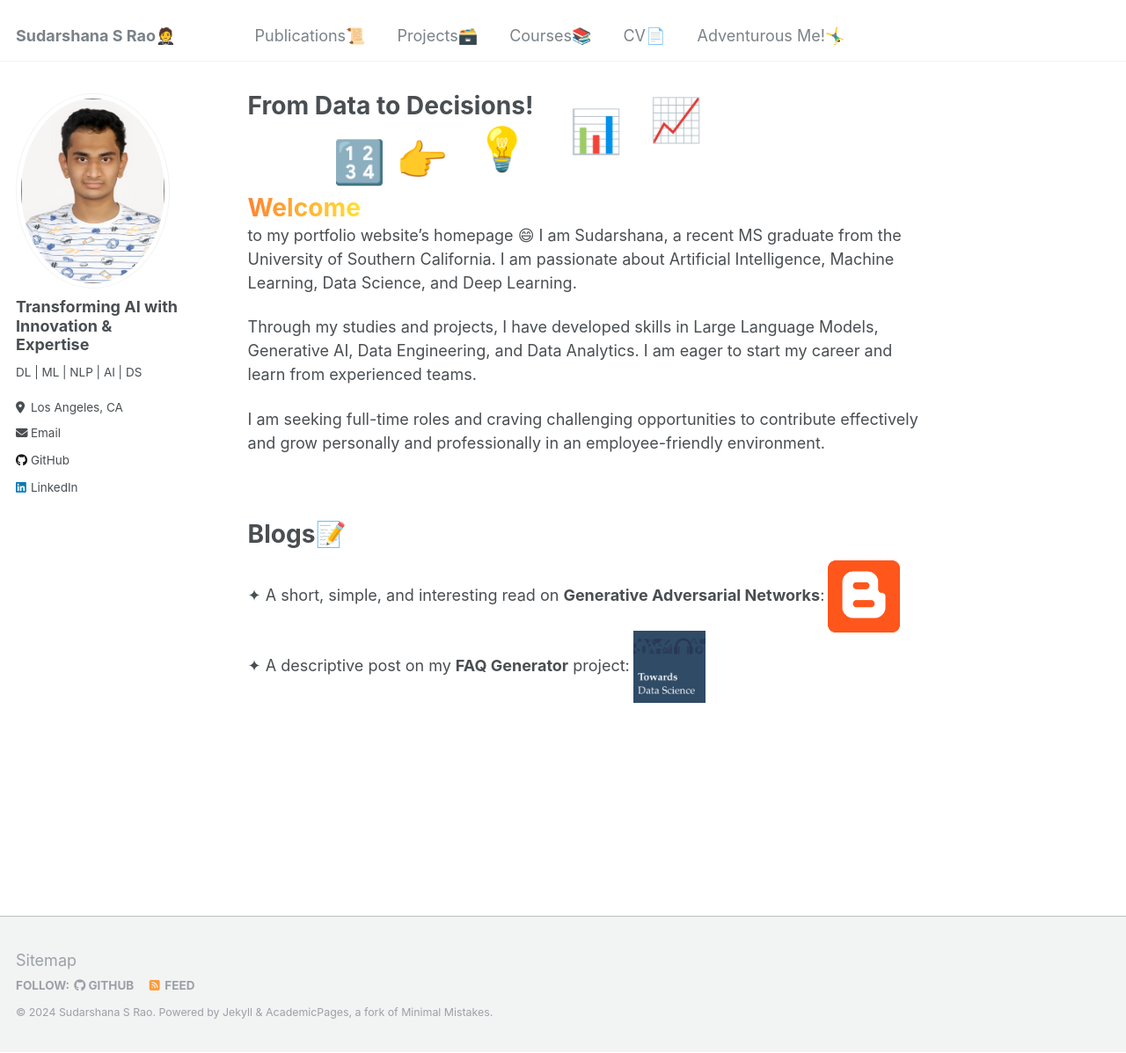
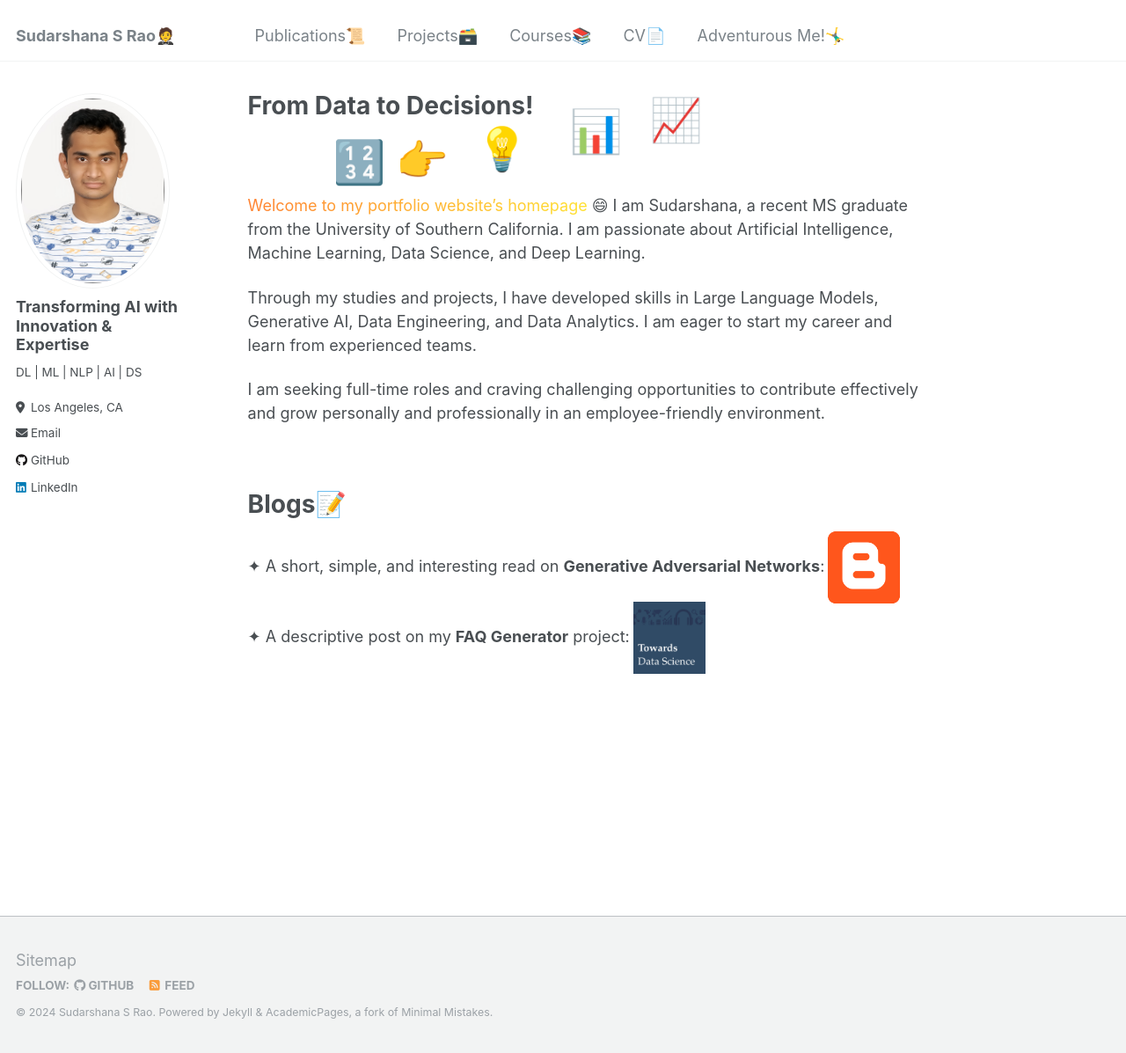
Before and after one commit to SudarshanaSRao/SudarshanaSRao.github.io, a Jekyll site: the page built from _pages/about.md, in a window 1280 px wide and 1197 px high. Shown: the whole window at 88% size. Built offline with Jekyll 4.4.1, drawn with Linux system fonts in a browser that asks for light colours.

Commit message:
Update about.md

```diff
--- a/_pages/about.md
+++ b/_pages/about.md
@@ -46,7 +46,7 @@
 }
 </style>
 
-<h1 class="usc">Welcome</h1> to my portfolio website's homepage 😄 I am Sudarshana, a recent MS graduate from the University of Southern California. I am passionate about Artificial Intelligence, Machine Learning, Data Science, and Deep Learning.
+<span class="usc">Welcome to my portfolio website's homepage</span> 😄 I am Sudarshana, a recent MS graduate from the University of Southern California. I am passionate about Artificial Intelligence, Machine Learning, Data Science, and Deep Learning.
   <style>
     @keyframes usc-colors {
       0% {
```
